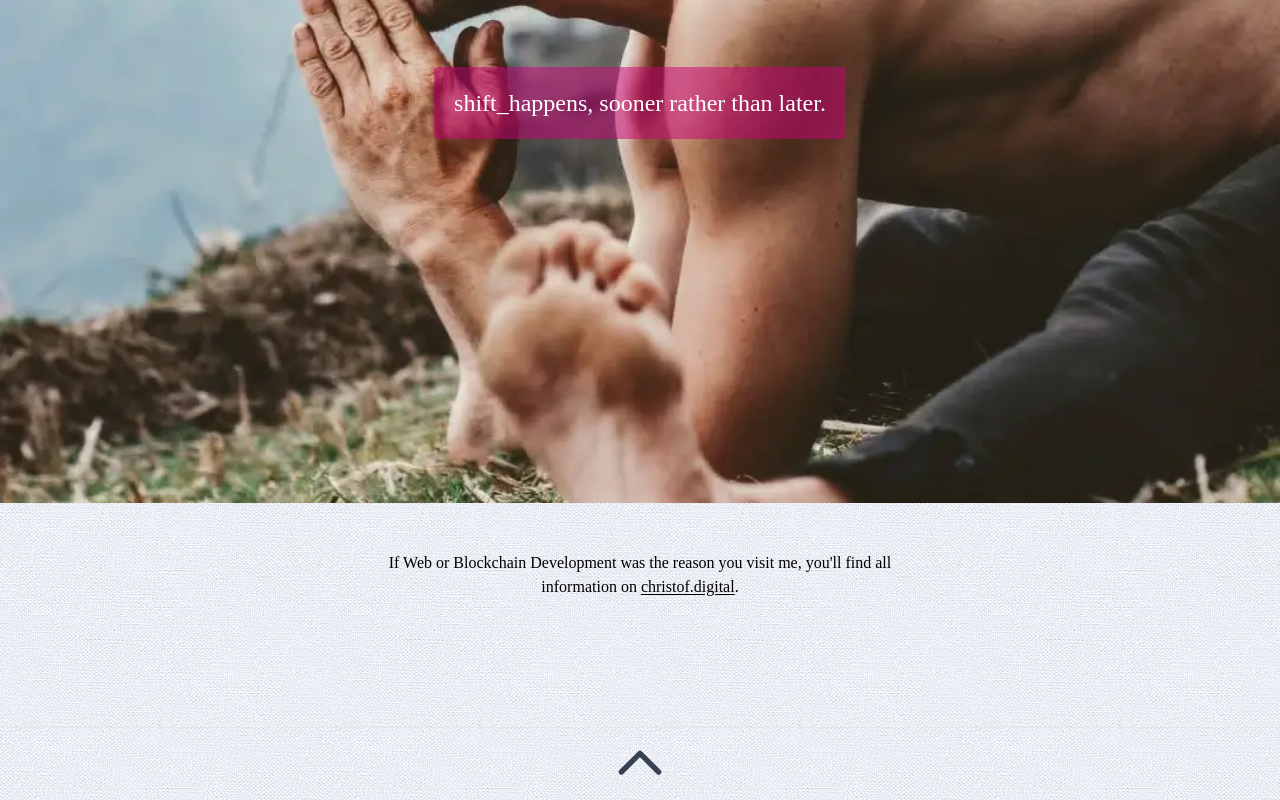
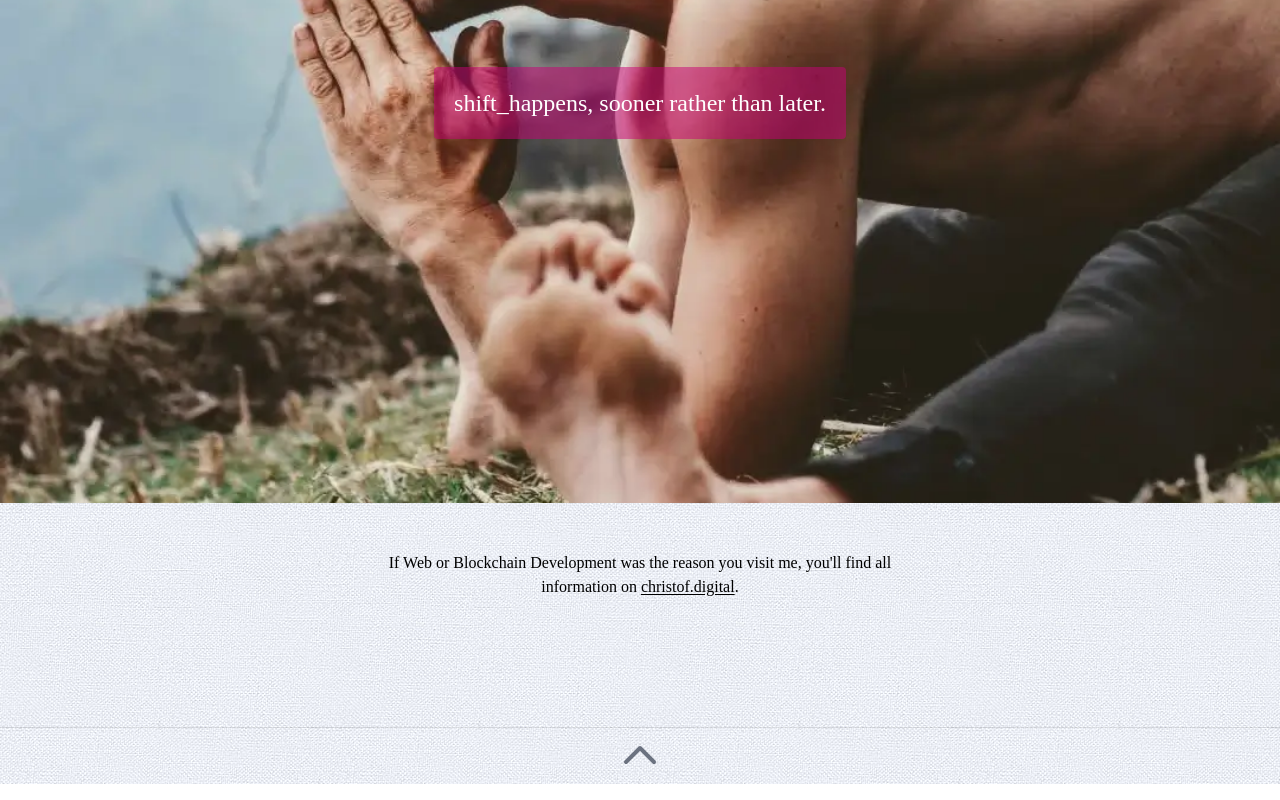
Before and after one commit to Existenziell/yoga.christof.digital, a Next.js app: page / in a window 1280 px wide. Shown: the part 1730-2530 px from the top of the page. Built offline with nearby package versions, Linux system fonts and the light colour scheme; a web font is replaced by a local one.

Commit message:
Update Footer.js

```diff
--- a/components/Footer.js
+++ b/components/Footer.js
@@ -1,13 +1,30 @@
+import Link from 'next/link'
+import { useRouter } from 'next/router'
+
 const Footer = () => {
+  const router = useRouter()
+
   return (
-    <footer
-      className='flex items-center justify-center w-full py-1 static bottom-0 text-xs
-      bg-cloth-pattern dark:bg-none dark:bg-brand-dark border-t dark:border-none'>
+    <footer className='static bottom-0 flex items-center justify-center w-full py-1 text-xs
+    text-gray-500 transition-all bg-cloth-pattern border-t border-black border-opacity-10
+      dark:bg-none dark:bg-brand-dark dark:border-brand dark:border-opacity-10'>
+
       <a href='#top' aria-label='Scroll back up'>
-        <svg xmlns="http://www.w3.org/2000/svg" className="h-16 text-gray-700 hover:text-brand transition-all" fill="none" viewBox="0 0 24 24" stroke="currentColor">
+        <svg xmlns="http://www.w3.org/2000/svg" className="h-12 w-12 hover:text-brand" fill="none" viewBox="0 0 24 24" stroke="currentColor">
           <path strokeLinecap="round" strokeLinejoin="round" strokeWidth={2} d="M5 15l7-7 7 7" />
         </svg>
       </a>
+
+      {router.pathname !== '/' &&
+        <Link href='/'>
+          <a className='absolute left-0'>
+            <svg xmlns="http://www.w3.org/2000/svg" className="h-12 w-12 hover:text-brand" fill="none" viewBox="0 0 24 24" stroke="currentColor">
+              <path strokeLinecap="round" strokeLinejoin="round" strokeWidth={2} d="M15 19l-7-7 7-7" />
+            </svg>
+          </a>
+        </Link>
+      }
+
     </footer>
   )
 }
```
